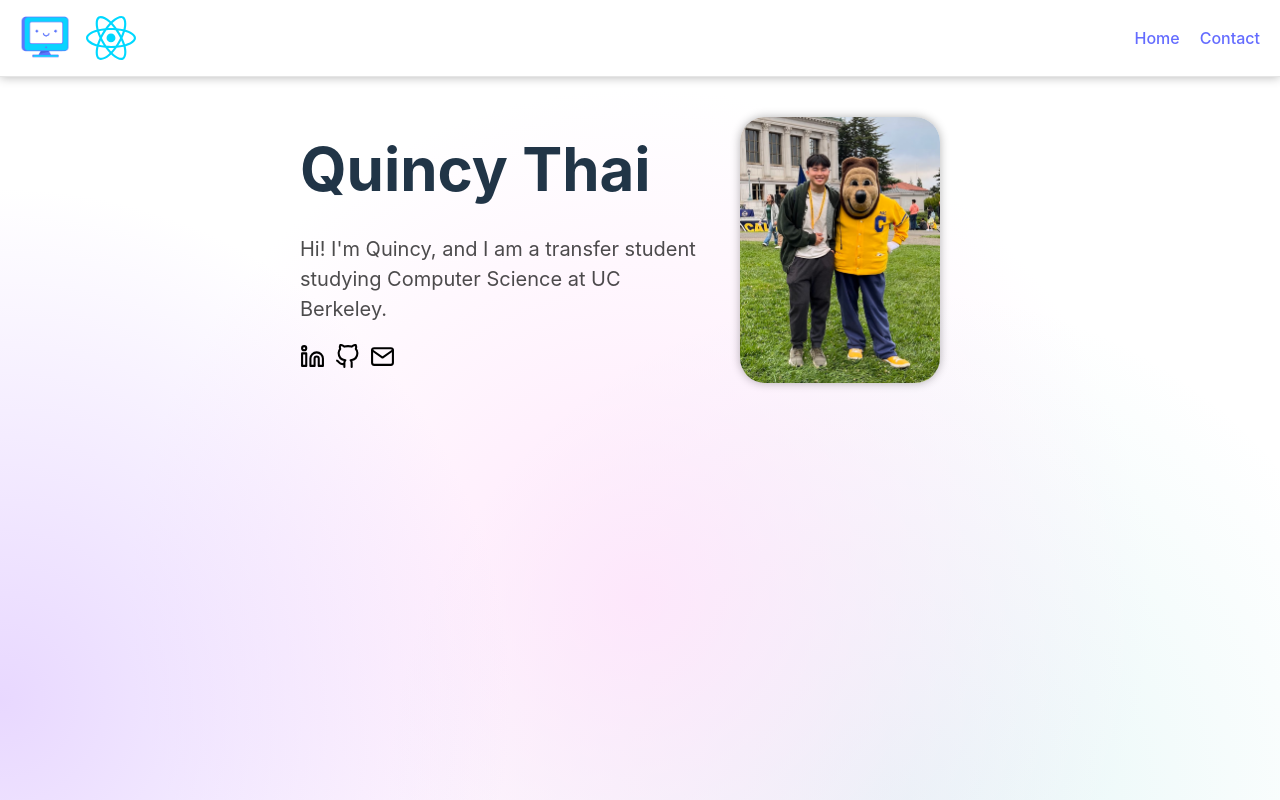
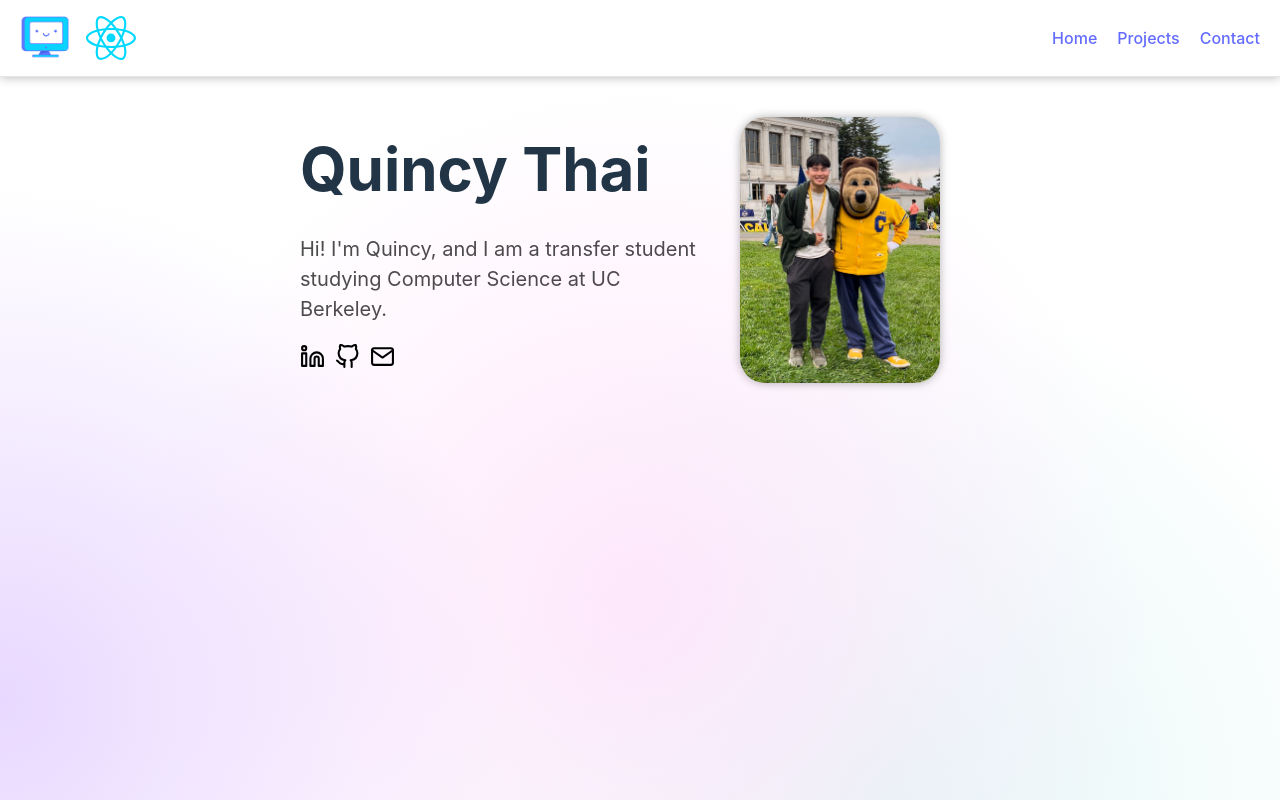
Before and after one commit to quincythai/website, a React (Vite) app: page / in a window 1280 px wide. Built offline with nearby package versions, Linux system fonts and the light colour scheme.

Commit message:
Add router

```diff
--- a/package.json
+++ b/package.json
@@ -15,7 +15,8 @@
     "@mui/material": "^5.14.15",
     "normalize.css": "^8.0.1",
     "react": "^18.2.0",
-    "react-dom": "^18.2.0"
+    "react-dom": "^18.2.0",
+    "react-router-dom": "^6.17.0"
   },
   "devDependencies": {
     "@types/react": "^18.2.15",
--- a/src/App.jsx
+++ b/src/App.jsx
@@ -1,25 +1,22 @@
-import { useState } from 'react'
-import viteLogo from '/vite.svg'
-import './App.css'
+import "./App.css";
 
-import Navbar from './components/Navbar/Navbar';
-import Block from './components/Block/Block';
+import { BrowserRouter, Routes, Route } from "react-router-dom";
+
+import Homepage from "./pages/Homepage";
 
 function App() {
-  // const [count, setCount] = useState(0)
-  const links = [
-    { text: 'Home', url: '/home'},
-    { text: 'Contact', url: '/contact'}
-  ];
-
-  // TODO: add router
-
   return (
     <>
-      <Navbar links = {links}/>
-      <Block />
+      <BrowserRouter>
+        <Routes>
+          <Route path="/" element={<Homepage/>} />
+          {/* <Route path="/about" element={} />
+          <Route path="/projects" element={} />
+          <Route path="/resume" element={} /> */}
+        </Routes>
+      </BrowserRouter>
     </>
-  )
+  );
 }
 
-export default App
+export default App;
--- /dev/null
+++ b/src/pages/Homepage.jsx
@@ -0,0 +1,20 @@
+import React from "react";
+import Navbar from "../components/Navbar/Navbar";
+import Block from "../components/Block/Block";
+
+const Homepage = () => {
+  const links = [
+    { text: "Home", url: "/" },
+    { text: "Projects", url: "/project" },
+    { text: "Contact", url: "/contact" },
+  ];
+
+  return (
+    <>
+      <Navbar links={links} />
+      <Block />
+    </>
+  );
+};
+
+export default Homepage;
```
Also changed, not shown: 1 other file (tests, documents, lock files or other folders).
